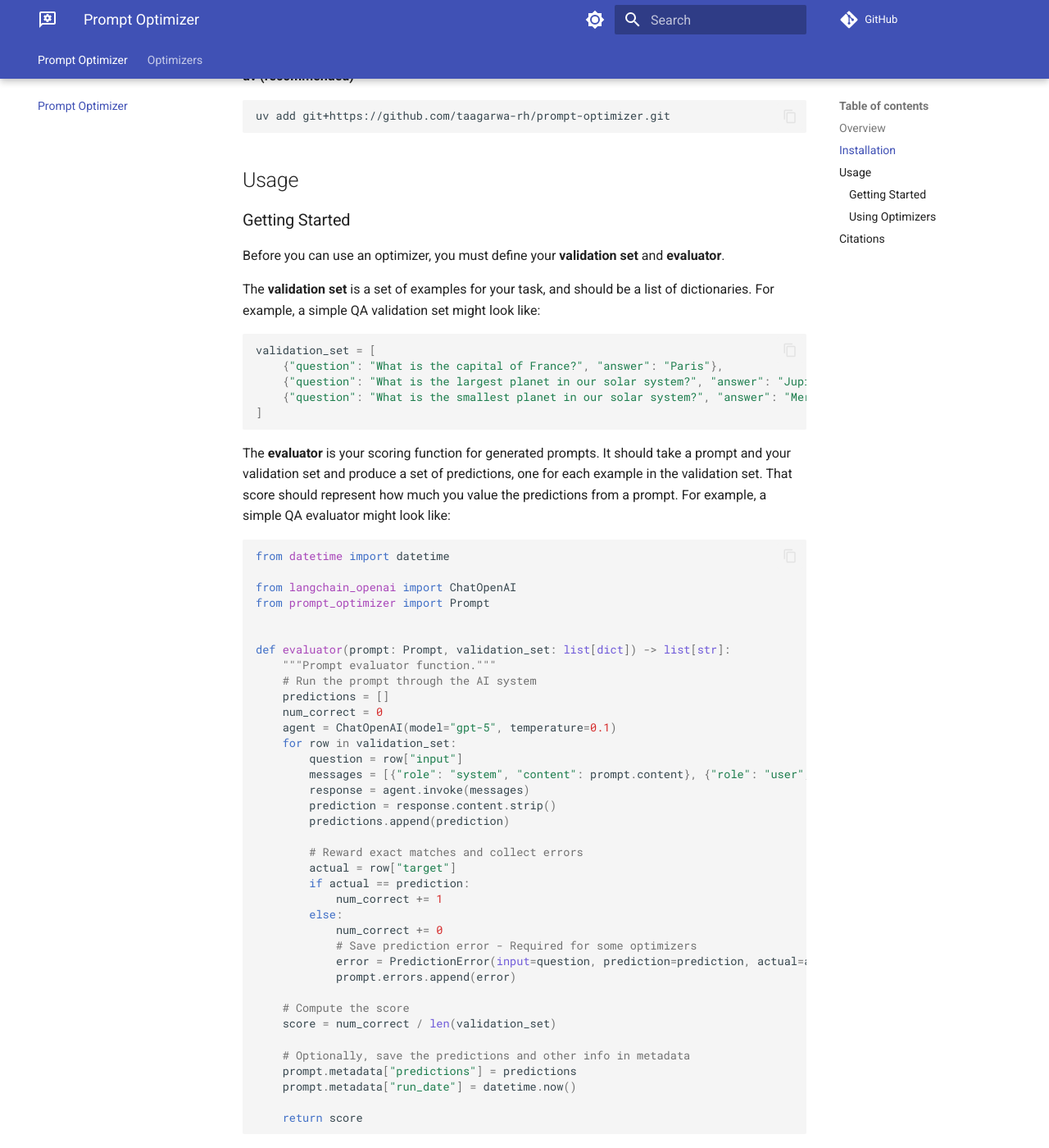
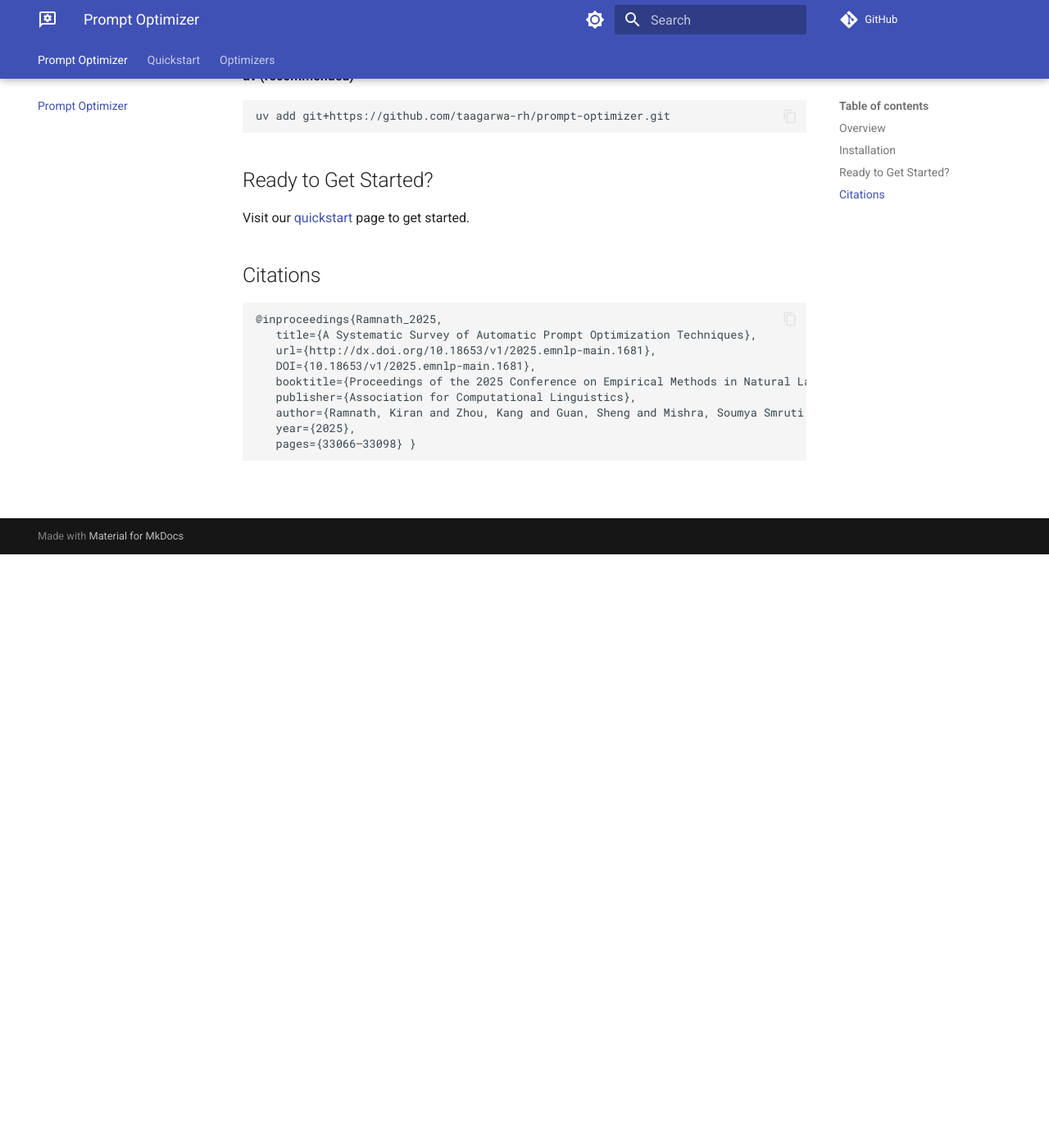
Before and after one commit to taagarwa-rh/prompt-optimizer, an MkDocs documentation site: the page built from docs/index.md, in a window 1280 px wide and 1400 px high, scrolled down 724 px. Shown: the whole window at 82% size. Built offline with MkDocs 1.6.1 and Material for MkDocs 9.7.7, drawn with Linux system fonts in a browser that asks for light colours; comment, search, counter and statistics services are not loaded; some of the changed text lies outside the part shown.

Commit message:
📝 Add quickstart

````diff
--- a/docs/index.md
+++ b/docs/index.md
@@ -20,105 +20,9 @@ The goal is to find the prompt that maximizes the AI system's performance on the
 uv add git+https://github.com/taagarwa-rh/prompt-optimizer.git
 ```
 
-## Usage
+## Ready to Get Started?
 
-### Getting Started
-
-Before you can use an optimizer, you must define your **validation set** and **evaluator**.
-
-The **validation set** is a set of examples for your task, and should be a list of dictionaries.
-For example, a simple QA validation set might look like:
-
-```python
-validation_set = [
-    {"question": "What is the capital of France?", "answer": "Paris"},
-    {"question": "What is the largest planet in our solar system?", "answer": "Jupiter"},
-    {"question": "What is the smallest planet in our solar system?", "answer": "Mercury"},
-]
-```
-
-The **evaluator** is your scoring function for generated prompts.
-It should take a prompt and your validation set and produce a set of predictions, one for each example in the validation set.
-That score should represent how much you value the predictions from a prompt.
-For example, a simple QA evaluator might look like:
-
-```python
-from datetime import datetime
-
-from langchain_openai import ChatOpenAI
-from prompt_optimizer import Prompt
-
-
-def evaluator(prompt: Prompt, validation_set: list[dict]) -> list[str]:
-    """Prompt evaluator function."""
-    # Run the prompt through the AI system
-    predictions = []
-    num_correct = 0
-    agent = ChatOpenAI(model="gpt-5", temperature=0.1)
-    for row in validation_set:
-        question = row["input"]
-        messages = [{"role": "system", "content": prompt.content}, {"role": "user", "content": question}]
-        response = agent.invoke(messages)
-        prediction = response.content.strip()
-        predictions.append(prediction)
-
-        # Reward exact matches and collect errors
-        actual = row["target"]
-        if actual == prediction:
-            num_correct += 1
-        else:
-            num_correct += 0
-            # Save prediction error - Required for some optimizers
-            error = PredictionError(input=question, prediction=prediction, actual=actual, feedback=None)
-            prompt.errors.append(error)
-
-    # Compute the score
-    score = num_correct / len(validation_set)
-
-    # Optionally, save the predictions and other info in metadata
-    prompt.metadata["predictions"] = predictions
-    prompt.metadata["run_date"] = datetime.now()
-
-    return score
-```
-
-### Using Optimizers
-
-Once you have your **validation set** and **evaluator** defined, you can set up an optimization pipeline.
-
-Select one of the available optimizers to learn more about its usage:
-
-- [PromptAgent](./optimizers/promptagent.md) (Recommended)
-- [OPRO](./optimizers/opro.md)
-- [ProTeGi](./optimizers/protegi.md)
-- [APE](./optimizers/ape.md)
-
-For example, **PromptAgent** usage looks like:
-
-```py
-from lagnchain_openai import ChatOpenAI
-from prompt_optimizer.optimizers import PromptAgentOptimizer
-
-# A langchain ChatModel for generating new prompts
-client = ChatOpenAI(model="gpt-5", temperature=0.7)
-
-# Initialize the optimizer
-baseline_prompt = "Answer the user's questions to the best of your ability."
-optimizer = PromptAgentOptimizer(
-    client=client,
-    seed_prompts=[baseline_prompt],
-    validation_set=validation_set,
-    max_depth=3,
-    evaluator=evaluator,
-)
-
-# Run the optimization
-optimized_prompt = optimizer.run()
-
-# Print the optimized prompt
-print(optimized_prompt.content)
-# "Provide a simple answer to the user's question. Use as few words as possible."
-```
+Visit our [quickstart](./quickstart.md) page to get started.
 
 ## Citations
 
````
Also changed, not shown: docs/quickstart.md (added, +109 -0 lines).
